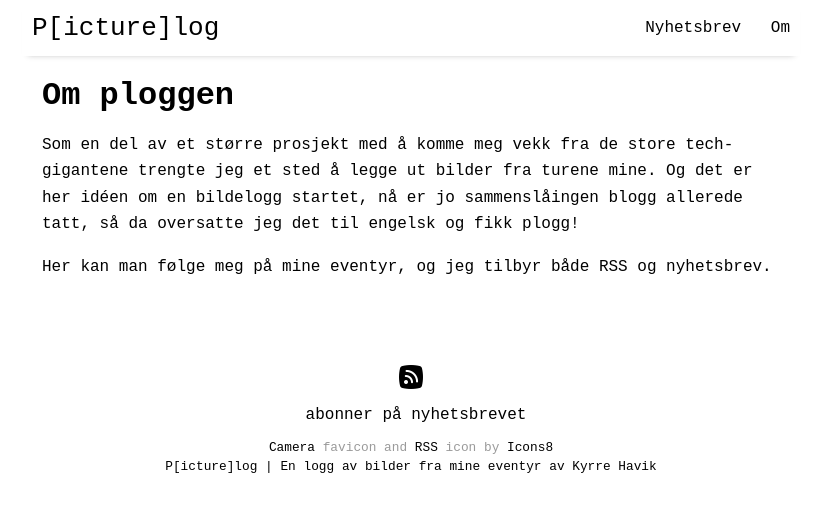
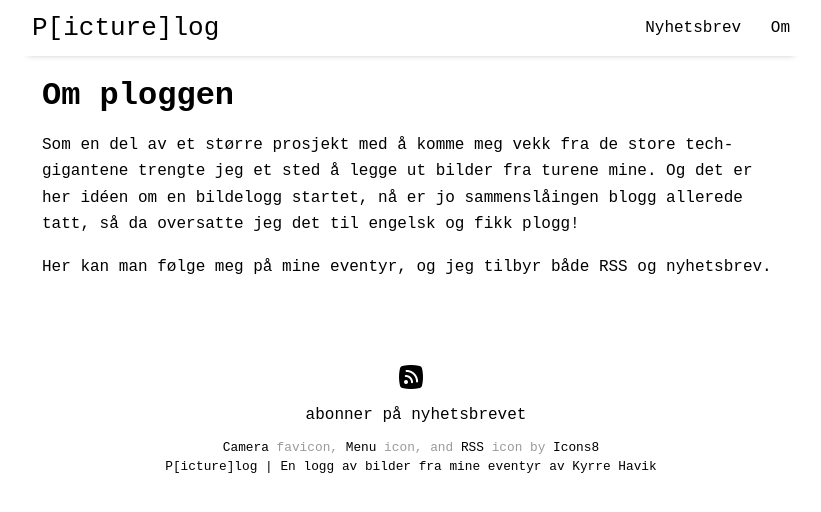
Before and after one commit to Kyrremann/plog, a Jekyll site: the page built from pages/about.md, in a window 1280 px wide. Shown: the top 512 px of the page, without its empty margins (229-1050 px from the left). Built offline with Jekyll 4.4.1, drawn with Linux system fonts in a browser that asks for light colours.

Commit message:
💬 glemte lenke til ikon

```diff
--- a/_includes/footer.html
+++ b/_includes/footer.html
@@ -4,7 +4,7 @@
 	</a>
   <a href="{{ site.github.url }}/nyhetsbrev" class="menu-link">abonner på nyhetsbrevet</a>
   <div class="footer-description" style="line-height: 1.5em;">
-    <a target="_blank" href="https://icons8.com/icon/11741/camera">Camera</a> favicon and <a target="_blank" href="https://icons8.com/icon/nHnYCb91vBB1/rss">RSS</a> icon by <a target="_blank" href="https://icons8.com">Icons8</a>
+    <a target="_blank" href="https://icons8.com/icon/11741/camera">Camera</a> favicon, <a target="_blank" href="https://icons8.com/icon/83195/menu">Menu</a> icon, and <a target="_blank" href="https://icons8.com/icon/nHnYCb91vBB1/rss">RSS</a> icon by <a target="_blank" href="https://icons8.com">Icons8</a>
     <br>
     <a href="{{ site.github.url }}/">{{ site.title }} | {{ site.description }} av {{ site.author }}</a>
   </div>
```
